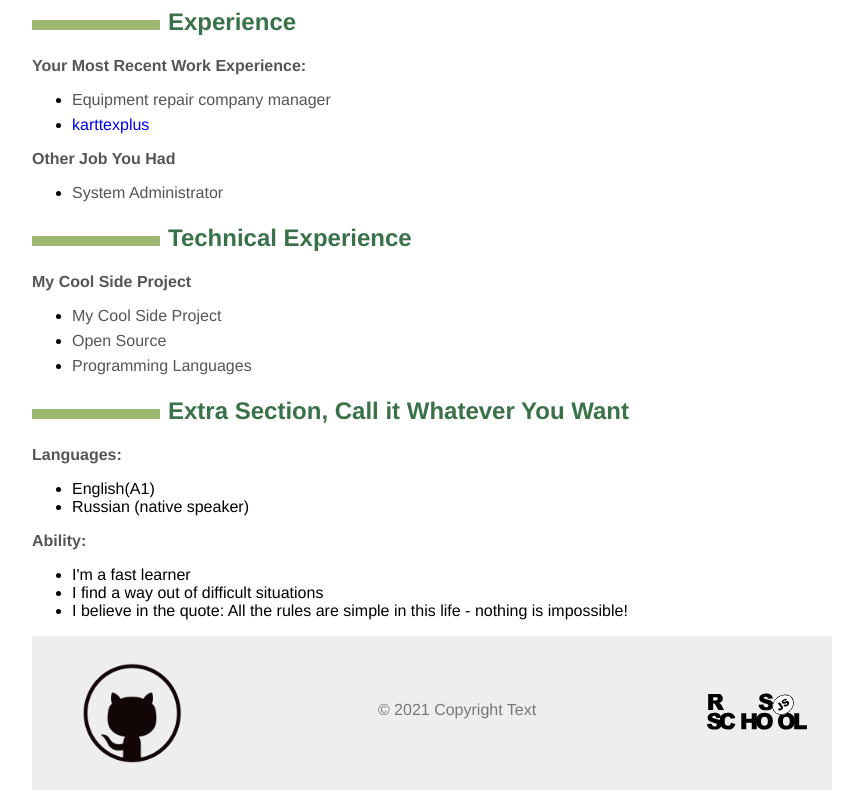
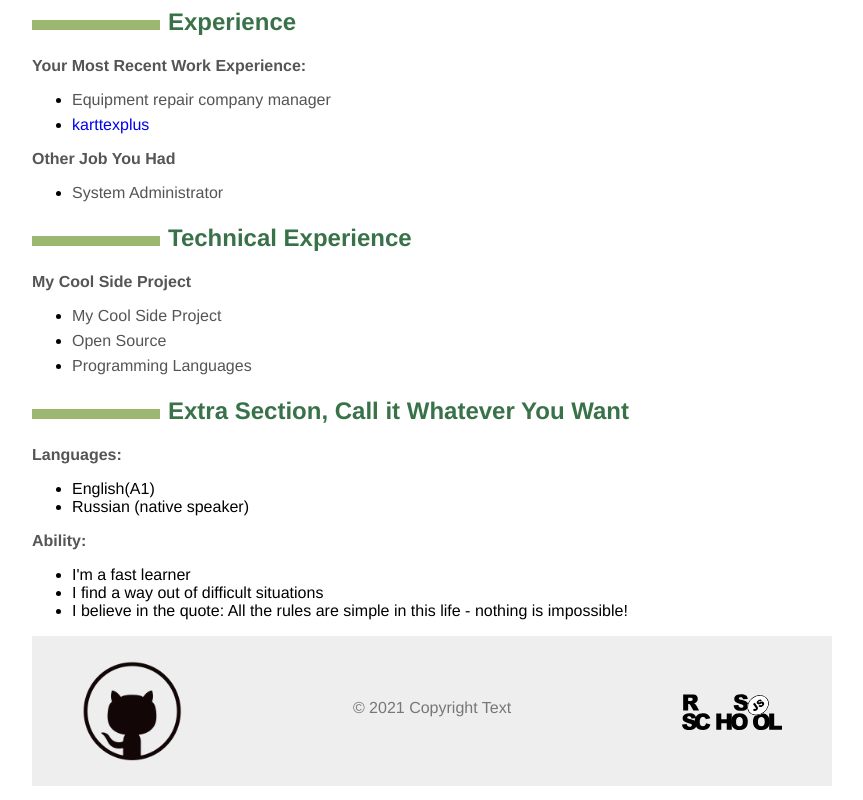
Before and after one commit to denisJS-91/rsschool-cv, a plain HTML site: page index.html in a window 1280 px wide. Shown: the part 581-1381 px from the top of the page, without its empty margins (208-1071 px from the left). Drawn offline with Linux system fonts and the light colour scheme; a web font is replaced by a local one.

Commit message:
fix:fix img rsscool

```diff
--- a/index.html
+++ b/index.html
@@ -67,12 +67,7 @@
       <p class="footer-copyright">© 2021 Copyright Text</p>
       <div>
         <a class="footer-copyright" href="https://rs.school/js/">
-          <img
-            src=".\assets\rs_school_js.svg"
-            width="100"
-            height="100"
-            alt="rsschool"
-          \>
+          <div class="rss-logo"></div>
         </a>
       </div>
     </div>
--- a/style.css
+++ b/style.css
@@ -176,3 +176,10 @@
   background-size: cover;
   transition: 0.2s;
 }
+.rss-logo{
+  background: url(./assets/rs_school_js.svg);
+  width: 100px;
+  height: 100px;
+  background-repeat: no-repeat;
+  background-position: center;
+}
```
